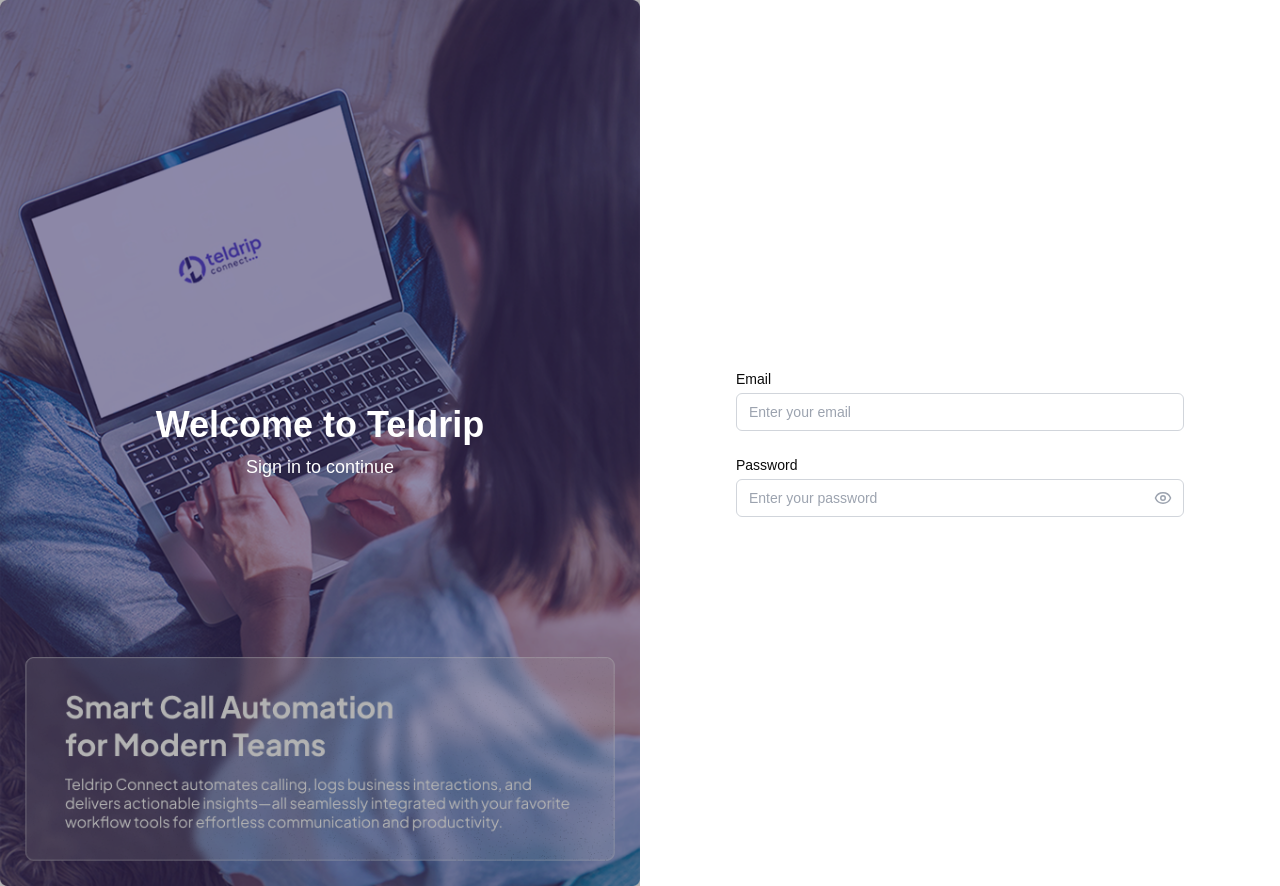
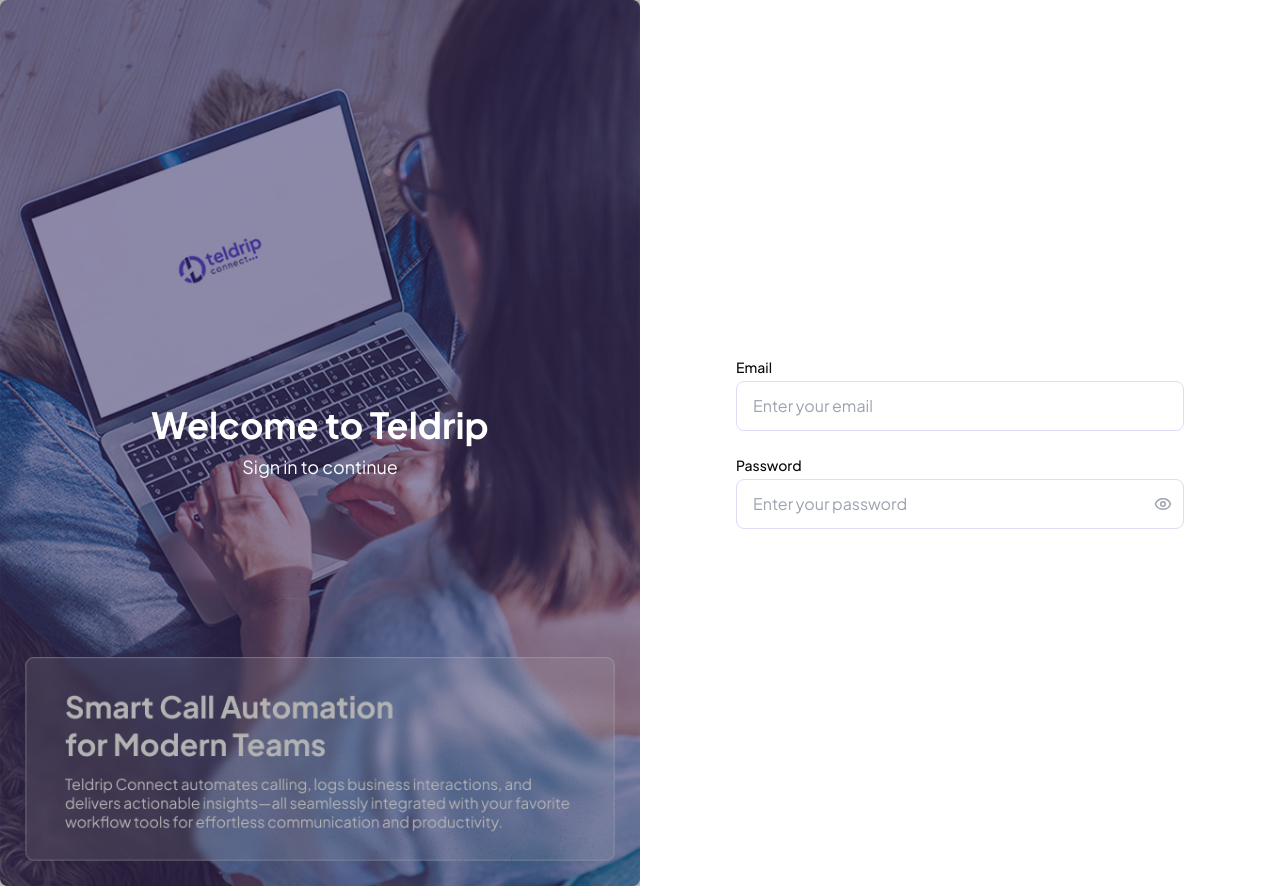
Before and after one commit to imran-kodehash/teldrip-connect-fe-v2, a React (Vite) app: page /sign-in in a window 1280 px wide. Built offline with nearby package versions, Linux system fonts and the light colour scheme.

Commit message:
input ui

```diff
--- a/src/components/Input.tsx
+++ b/src/components/Input.tsx
@@ -28,10 +28,12 @@
           ref={ref}
           type={inputType}
           className={`
-                        w-full px-3 py-2 rounded-md border border-gray-300 text-sm
+                        w-full px-4 py-3 rounded-lg border border-secondary-900 text-base
                         focus:outline-none focus:ring-2 focus:ring-primary focus:border-primary
                         transition-colors disabled:opacity-50 disabled:cursor-not-allowed
-                        ${icon ? "pl-10" : ""} ${error ? "border-red-500 focus:ring-red-500" : ""}
+                        ${icon ? "pl-10" : ""} ${
+            error ? "border-red-500 focus:ring-red-500" : ""
+          }
                         ${isPassword ? "pr-10" : ""} ${className ?? ""}
                         ${isNumber ? "appearance-none" : ""}
                     `}
--- a/src/styles/index.css
+++ b/src/styles/index.css
@@ -1,3 +1,7 @@
+@import url('https://fonts.googleapis.com/css2?family=Plus+Jakarta+Sans:ital,wght@0,200..800;1,200..800&display=swap');
+
+
+
 @tailwind base;
 @tailwind components;
 @tailwind utilities;
@@ -10,7 +14,7 @@
 body {
   height: 100%;
   width: 100%;
-  font-family: sans-serif;
+   font-family: "Plus Jakarta Sans", sans-serif;
 }
 
 @layer base {
--- a/tailwind.config.js
+++ b/tailwind.config.js
@@ -45,6 +45,7 @@
           600: "#f8f8f8",
           700: "#D2D2D2",
           800: "#15151F",
+          900: "#DFDCF7",
           DEFAULT: "var(--secondary)",
           foreground: "hsl(var(--secondary-foreground, 210 16% 30%))",
         },
```
Also changed, not shown: 1 other file (tests, documents, lock files or other folders). Lines whose indentation alone changed are shown as unchanged.
